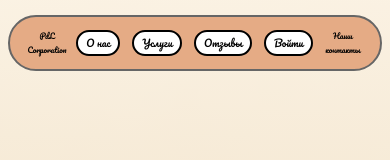
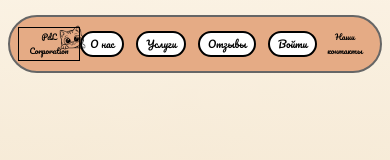
Before and after one commit to Demonushka/Site, a plain HTML site: page index.html in a window 390 px wide. Shown: the top 160 px of the page. Drawn offline with Linux system fonts and the light colour scheme.

Commit message:
Test-cats-on-symb

```diff
--- a/index.html
+++ b/index.html
@@ -11,7 +11,10 @@
 </head>
 <body>
   <header>
-    <a href="index.html" class="text-in-nav">PdL Corporation</a>
+    <div class="name-site-and-cat">
+      <a href="index.html" class="text-in-nav">PdL Corporation</a>
+      <img src="img/cat_not_fone.png" alt="Котик, лежащий на буквах" class="cat-on-symb">
+    </div>
     <nav>
       <a href="#about" class="nav">О нас</a>
       <a href="#services" class="nav">Услуги</a>
@@ -96,7 +99,7 @@
       <div id="contacts" class="footer-contacts">
         <p>г. Саратов, ул. Котиков, 15</p>
         <a href="https://t.me/cotostbM" target="_blank">Telegram</a>
-        <a href="https://max.ru" target="_blank">Max</a>
+        <a href="https://t.me/+0WOTxkqpkccyNmQy" target="_blank">Max</a>
         <a href="https://vk.ru/club220815679" target="_blank">Вк</a>
         <p>+7 (999) 000-00-00</p>
       </div>
--- a/style/style.css
+++ b/style/style.css
@@ -8,6 +8,7 @@ html {
   scroll-behavior: smooth;
 }
 
+/*Задний фон*/
 body{
   background-color: #f9f1e4;
   background-image:
@@ -18,6 +19,7 @@ body{
   background-size: cover;
 }
 
+/*Шапка сайта*/
 header{
   display: flex;
   position: fixed;
@@ -62,6 +64,21 @@ a.nav:hover{
   background-color: #e18a8575;
 }
 
+.name-site-and-cat{
+  display: flex;
+  border: 1px solid black;
+  align-items: center;
+  width: 200px;
+  position: relative;
+}
+
+.cat-on-symb{
+  height: 87%;
+  position: absolute;
+  margin-bottom: 26px;
+  margin-left: 70px;
+}
+
 .text-in-nav{
   color: black;
   font-size: clamp(3px, 2vw, 20px);
@@ -76,6 +93,7 @@ a.nav:hover{
   color: #666;
 }
 
+/*Лого сайта*/
 .Logo-img{
   width: clamp(280px, 85%, 740px);
   height: auto;
@@ -85,7 +103,7 @@ a.nav:hover{
   display: flex;
   justify-content: center;
   align-items: end;
-  margin-top: clamp(170px, 13vw, 250px);
+  margin-top: clamp(170px, 15vw, 250px);
 }
 
 .slogan{
@@ -120,6 +138,7 @@ a.nav:hover{
   margin-right: 2%;
 }
 
+
 .text-decoration{
   display: grid;
   font-family: Pacifico, cursive;
@@ -128,6 +147,7 @@ a.nav:hover{
   gap: clamp(26px, 2vw, 40px);
 }
 
+/*О нас*/
 section > h2{
   scroll-margin-top: 100px;
   font-size: clamp(28px, 1.7vw, 48px);
@@ -143,7 +163,7 @@ section > h2{
   letter-spacing: 2px;
   padding-left: clamp(14px, 2%, 20px);
 }
-
+/*Услуги*/
 .service{
   display: grid;
   grid-template-columns: auto auto;
@@ -168,6 +188,7 @@ div > a > article > h3{
   padding: 5px;
   font-family: sans-serif;
   pointer-events: none;
+  transition: 0.3s;
 }
 
 div > a > article > h3::after{
@@ -179,7 +200,6 @@ div > a > article > h3::after{
 
 .service-block:hover article > h3::after{
   transform: rotate(20deg) scale(1.2);
-  transition: 0.3s;
 }
 
 div > a > article > p{
@@ -221,6 +241,7 @@ div > a > article > p{
   border-top: 2px solid #666;
 }
 
+/*Отзывы*/
 .reviews-text{
   display: block;
   flex-grow: 1;
@@ -267,6 +288,7 @@ div > a > article > p{
   gap: 10px;
 }
 
+/*Подвал*/
 .footer-block{
   display: flex;
   background-color: #fdf5e6;
@@ -326,3 +348,16 @@ div > div > a:hover{
 .catalog-block{
 
 }
+
+@media (max-width: 768px){
+  .name-site-and-cat{
+  width: 80px;
+  }
+
+.cat-on-symb{
+  height: 87%;
+  position: absolute;
+  margin-bottom: 13px;
+  margin-left: 40px;
+}
+}
```
Also changed, not shown: img/Logo.png, 1 other file.
